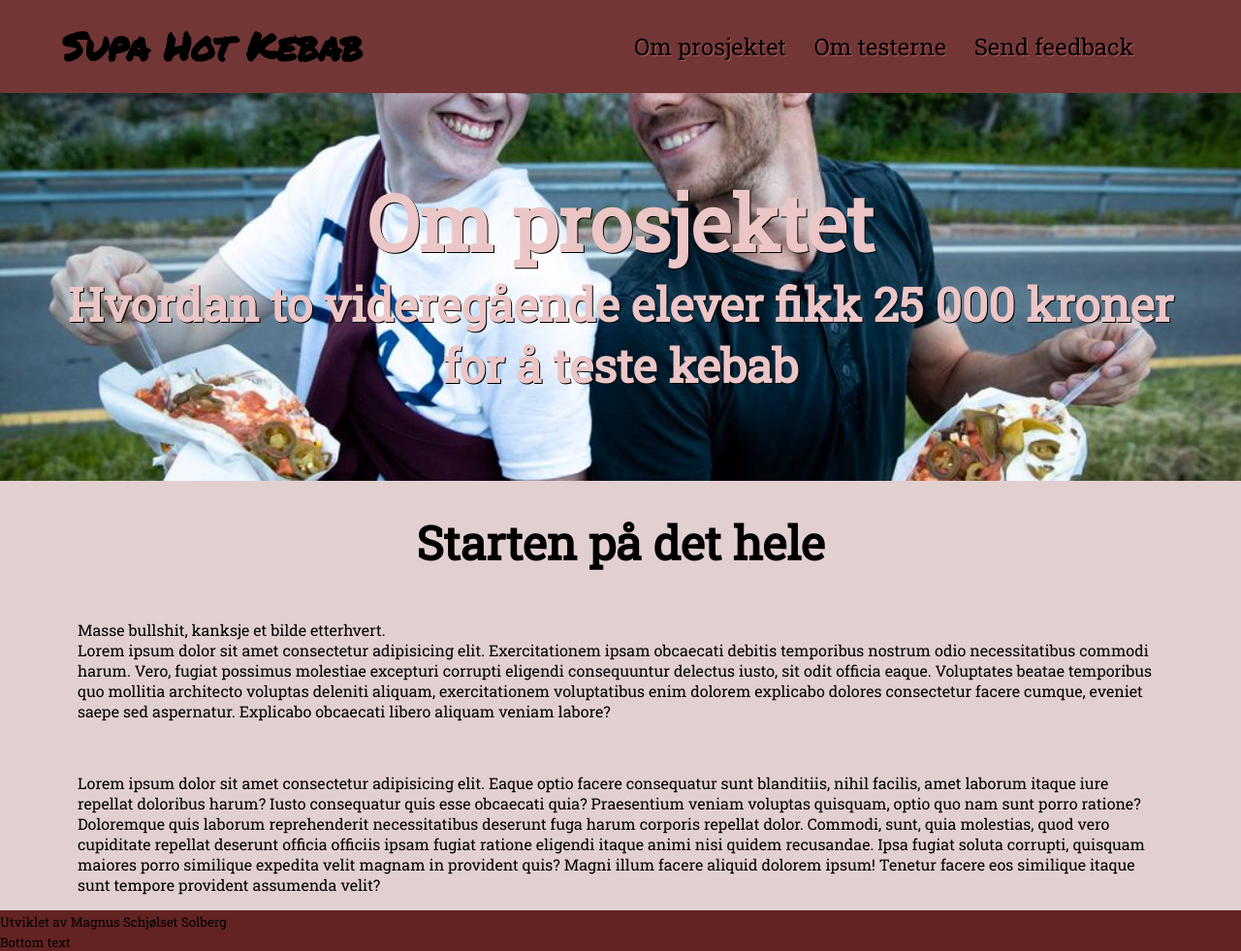
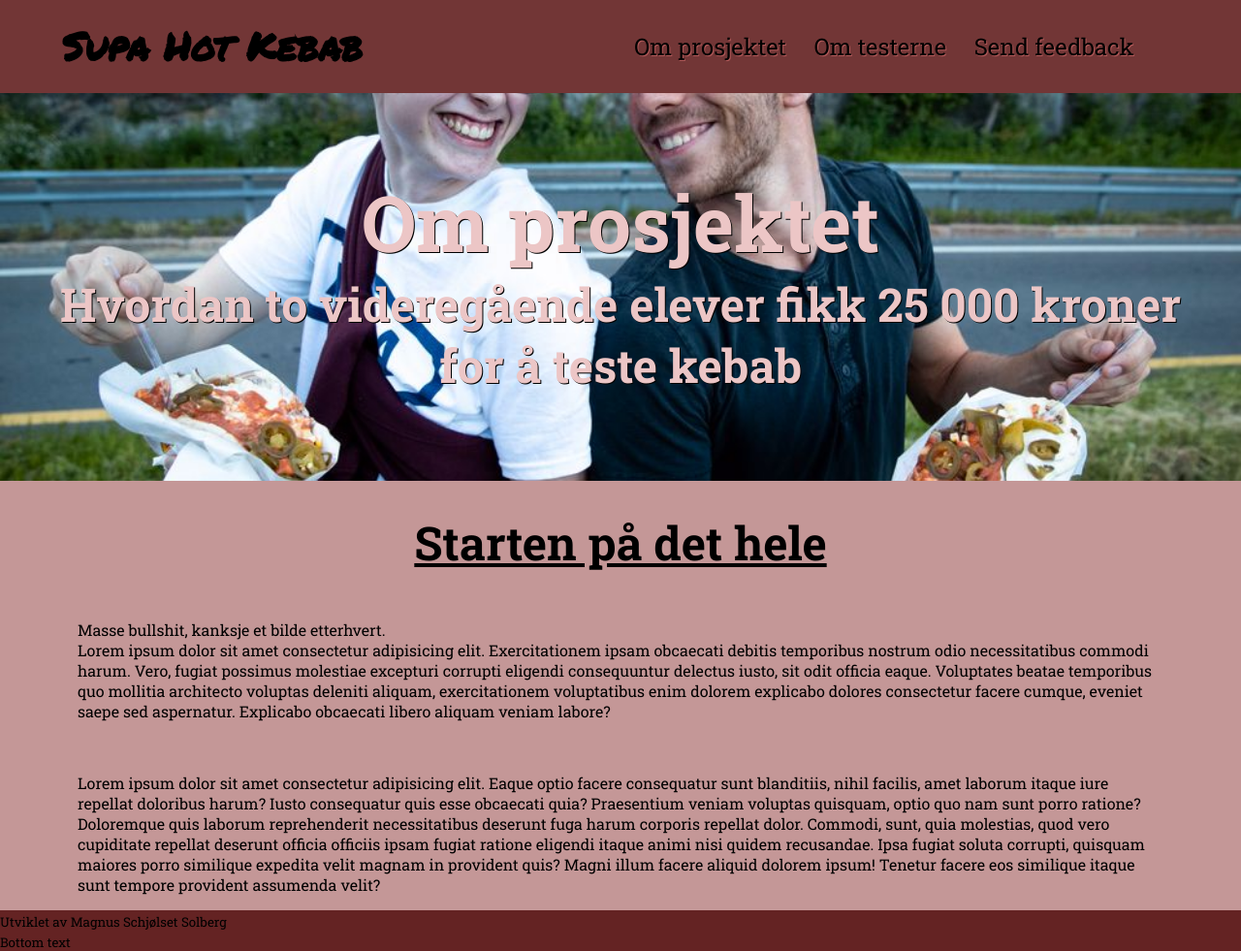
Before and after one commit to magnus-schj/kebab, a plain HTML site: page om.html in a window 1280 px wide. Shown: the whole page at 97% size. Drawn offline with Linux system fonts and the light colour scheme.

Commit message:
added from google fonts

```diff
--- a/om.html
+++ b/om.html
@@ -9,6 +9,7 @@
         href="https://fonts.googleapis.com/css2?family=Balsamiq+Sans&family=Permanent+Marker&family=Roboto+Slab&display=swap"
         rel="stylesheet">
     <link href="https://fonts.googleapis.com/css2?family=Balsamiq+Sans&display=swap" rel="stylesheet">
+    <link href="https://fonts.googleapis.com/css2?family=Roboto+Slab:wght@100;200;300;400;500;600;700;800;900&display=swap" rel="stylesheet">
     <link rel="stylesheet" href="style/style.css">
     <link rel="stylesheet" href="/style/style_about.css">
     <title>Supa Hot Kebab | Om prosjektet</title>
--- a/style/style_about.css
+++ b/style/style_about.css
@@ -26,9 +26,11 @@
     flex-direction: column;
     align-items: center;
     padding:  0 4rem;
-    background: rgb(226, 208, 208);
+    background: rgb(196, 151, 151);
 }
 .about-article h1{
+    font-weight: bold;
+    text-decoration: underline;
     font-size: 3rem;
     margin: 2rem 0;
 }
```
